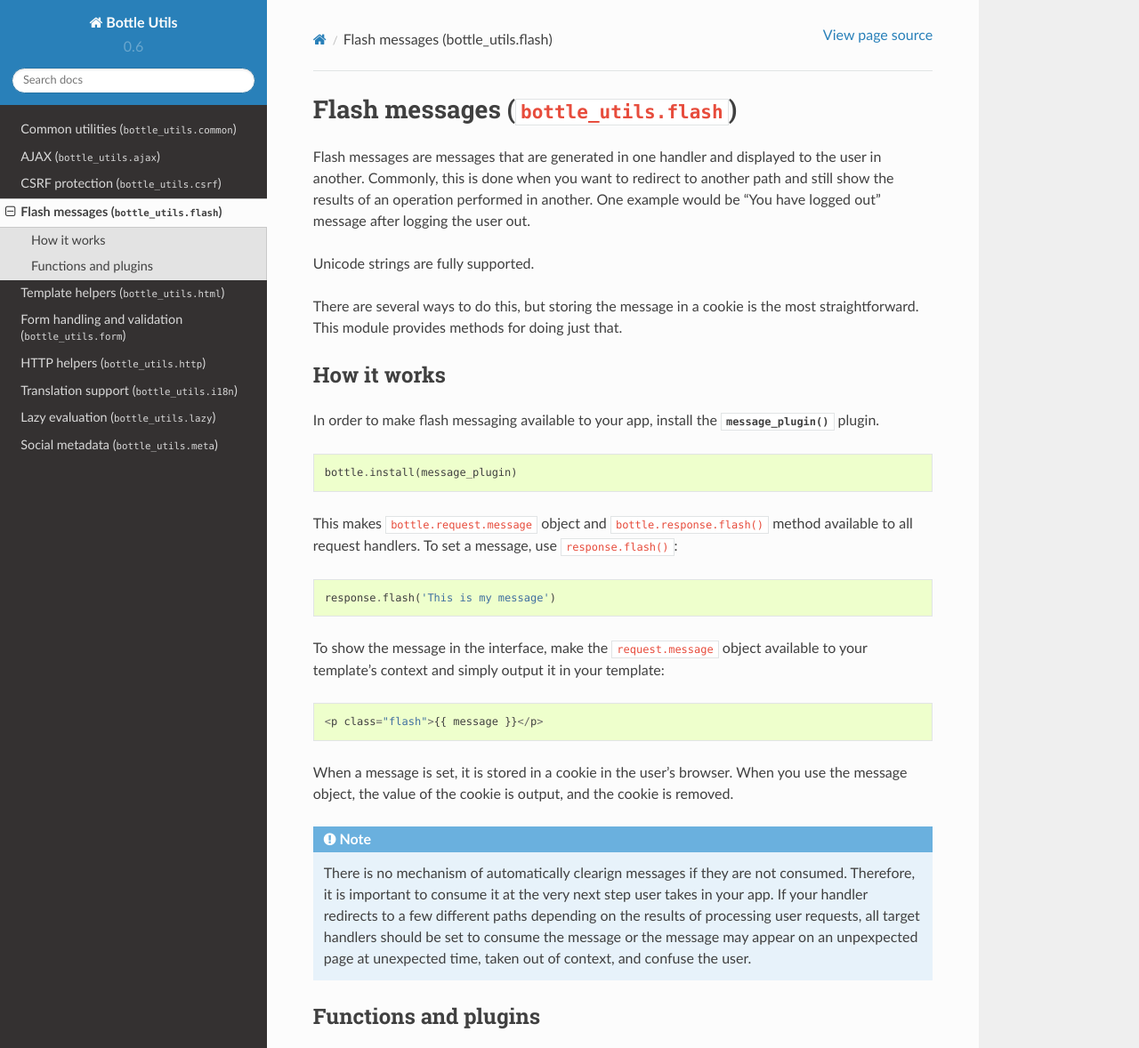
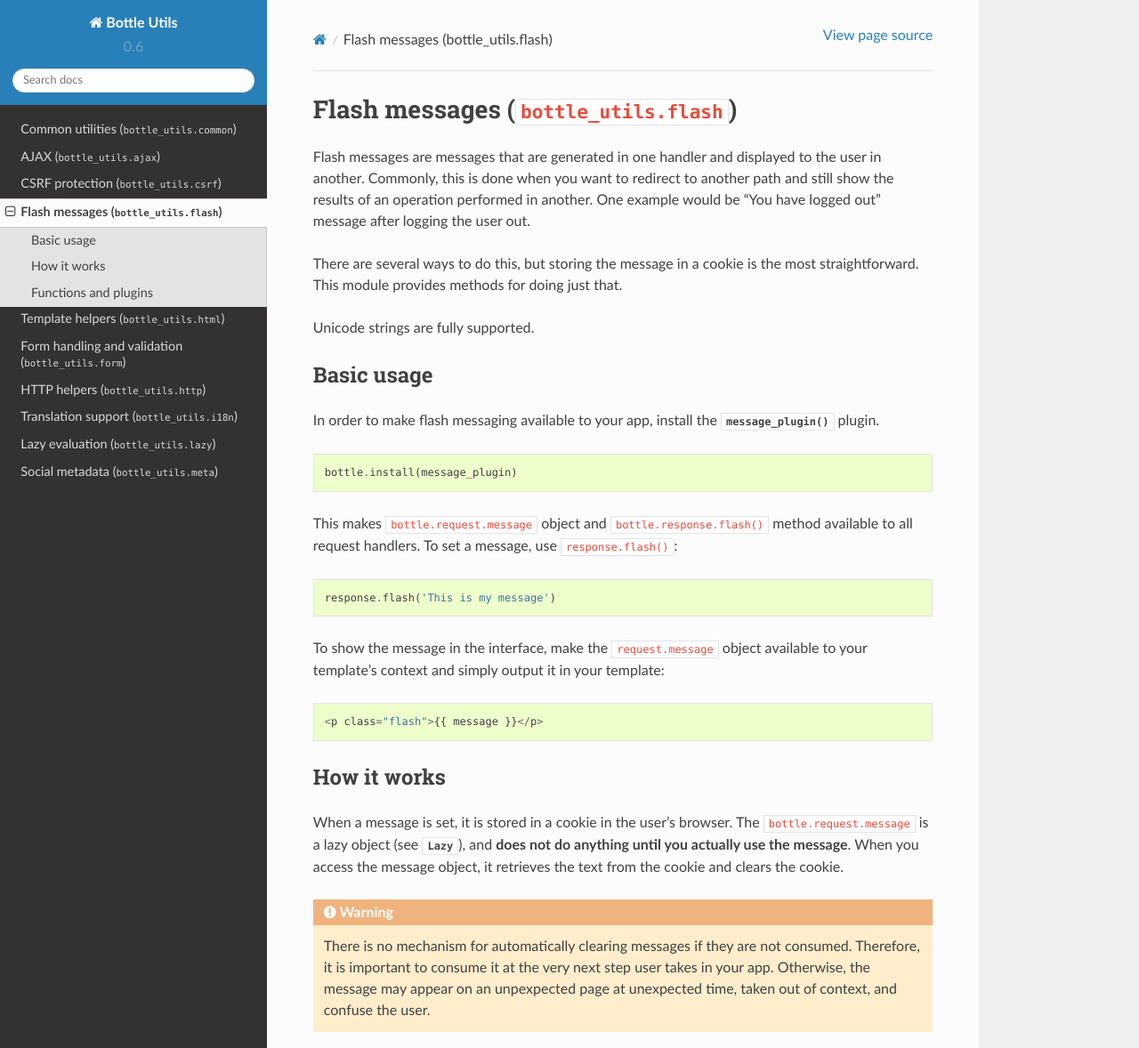
Before and after one commit to Othernet-Project/bottle-utils, a Sphinx documentation site: the page built from docs/source/flash.rst, in a window 1280 px wide and 1400 px high, cut to the strip 0-1178 px from the top of the window. Shown: the whole strip at 89% size. Built offline with Sphinx 7.4.7 and the Read the Docs theme 2.0.0, drawn with Linux system fonts in a browser that asks for light colours.

Commit message:
Improved flash docs

```diff
--- a/docs/source/flash.rst
+++ b/docs/source/flash.rst
@@ -6,13 +6,13 @@ the user in another. Commonly, this is done when you want to redirect to
 another path and still show the results of an operation performed in another.
 One example would be "You have logged out" message after logging the user out.
 
-Unicode strings are fully supported.
-
 There are several ways to do this, but storing the message in a cookie is the
 most straightforward. This module provides methods for doing just that.
 
-How it works
-------------
+Unicode strings are fully supported.
+
+Basic usage
+-----------
 
 In order to make flash messaging available to your app, install the
 :py:func:`~bottle_utils.flash.message_plugin` plugin. ::
@@ -30,19 +30,21 @@ available to your template's context and simply output it in your template::
 
     <p class="flash">{{ message }}</p>
 
-When a message is set, it is stored in a cookie in the user's browser. When you
-use the message object, the value of the cookie is output, and the cookie is
-removed.
+How it works
+------------
 
-.. note::
+When a message is set, it is stored in a cookie in the user's browser. The
+``bottle.request.message`` is a lazy object (see
+:py:class:`~bottle_utils.lazy.Lazy`), and **does not do anything until you
+actually use the message**. When you access the message object, it retrieves
+the text from the cookie and clears the cookie.
 
-   There is no mechanism of automatically clearign messages if they are not
+.. warning::
+
+   There is no mechanism for automatically clearing messages if they are not
    consumed. Therefore, it is important to consume it at the very next step
-   user takes in your app. If your handler redirects to a few different paths
-   depending on the results of processing user requests, all target handlers
-   should be set to consume the message or the message may appear on an
-   unpexpected page at unexpected time, taken out of context, and confuse the
-   user.
+   user takes in your app. Otherwise, the message may appear on an unpexpected
+   page at unexpected time, taken out of context, and confuse the user.
 
 Functions and plugins
 ---------------------
```
Also changed, not shown: 1 other file.
